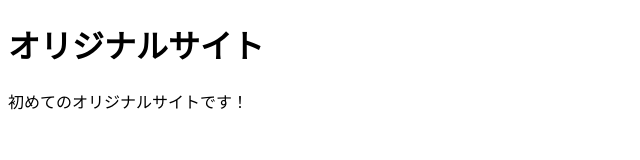
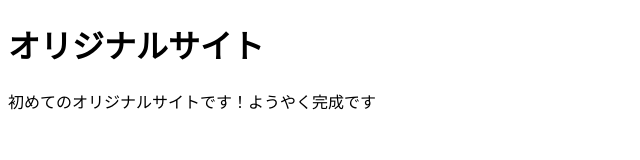
Before and after one commit to hatsukoukai/mysite2, a plain HTML site: page index.html in a window 1280 px wide. Shown: the whole page, without its empty margins (0-640 px from the left). Drawn offline with Linux system fonts and the light colour scheme.

Commit message:
Add files via upload

```diff
--- a/index.html
+++ b/index.html
@@ -7,6 +7,6 @@
 </head>
 <body>
   <h1>オリジナルサイト</h1>
-  <p>初めてのオリジナルサイトです！</p>
+  <p>初めてのオリジナルサイトです！ようやく完成です</p>
 </body>
 </html>
```
